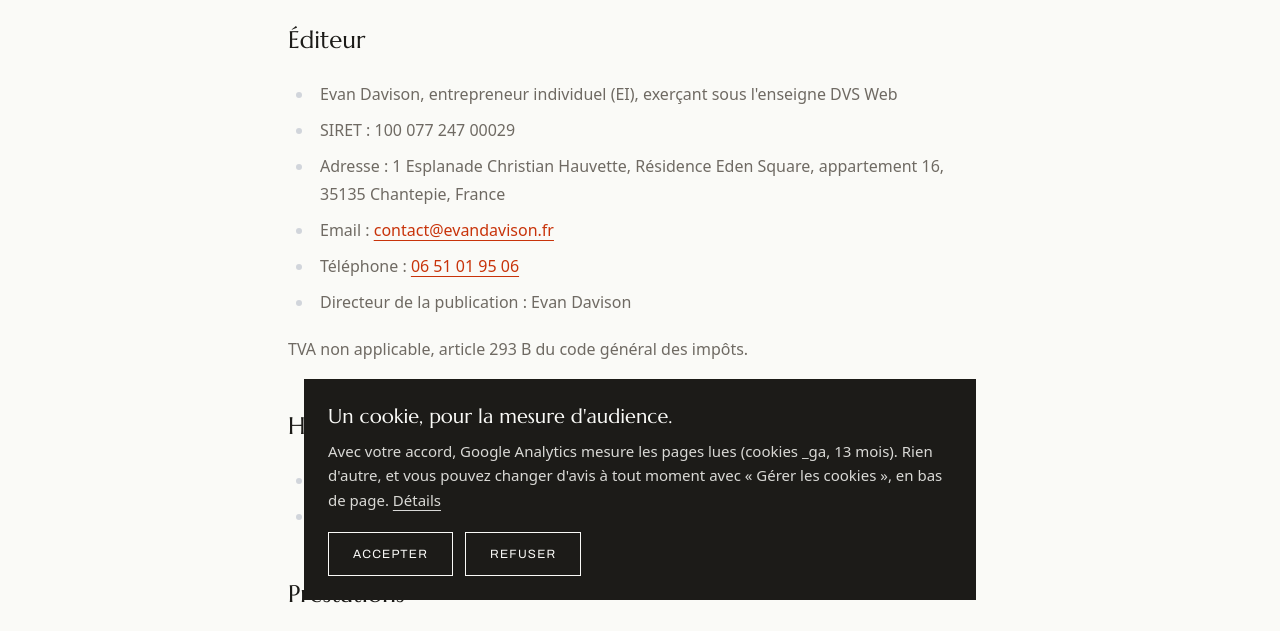
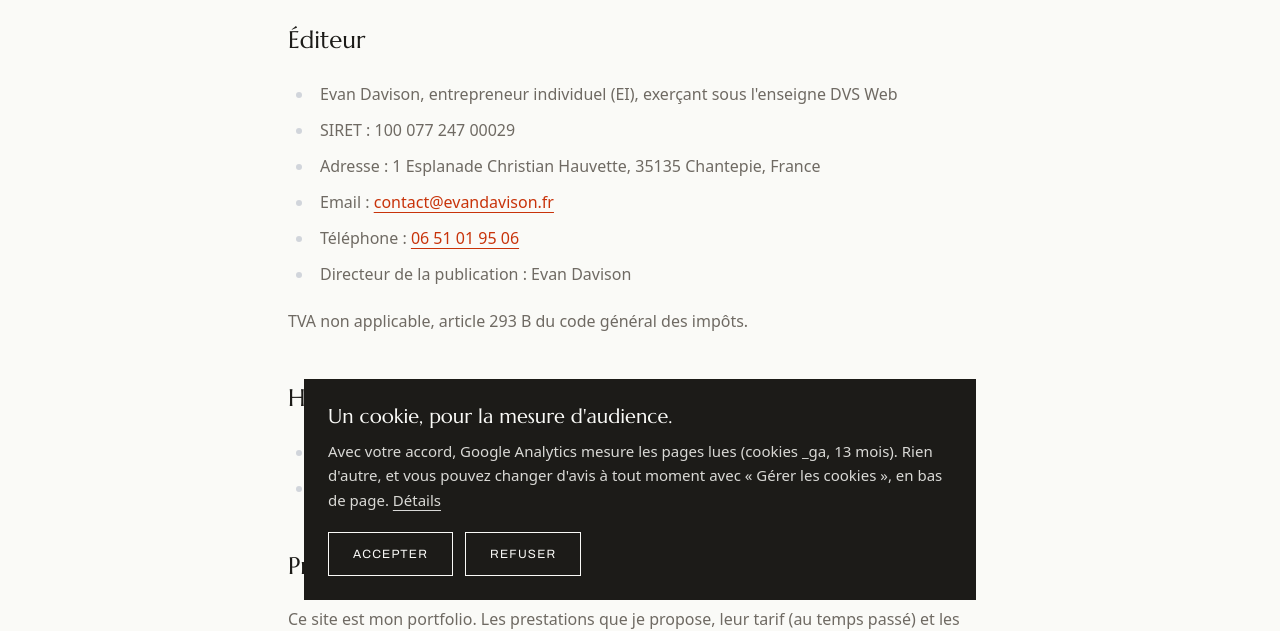
Before and after one commit to davisone/portfolio-V2, an Astro site: page /mentions-legales in a window 1280 px wide. Shown: the part 176-807 px from the top of the page. Built offline with nearby package versions, Linux system fonts and the light colour scheme; Astro itself is replaced by a stand-in of ours.

Commit message:
fix(legal): retirer le numéro d'appartement de l'adresse

```diff
--- a/src/pages/mentions-legales.astro
+++ b/src/pages/mentions-legales.astro
@@ -26,7 +26,7 @@ import Footer from '../components/Footer.astro'
       <ul>
         <li>Evan Davison, entrepreneur individuel (EI), exerçant sous l'enseigne DVS Web</li>
         <li>SIRET : 100 077 247 00029</li>
-        <li>Adresse : 1 Esplanade Christian Hauvette, Résidence Eden Square, appartement 16, 35135 Chantepie, France</li>
+        <li>Adresse : 1 Esplanade Christian Hauvette, 35135 Chantepie, France</li>
         <li>Email : <a href="mailto:contact@evandavison.fr">contact@evandavison.fr</a></li>
         <li>Téléphone : <a href="tel:+33651019506">06 51 01 95 06</a></li>
         <li>Directeur de la publication : Evan Davison</li>
```
